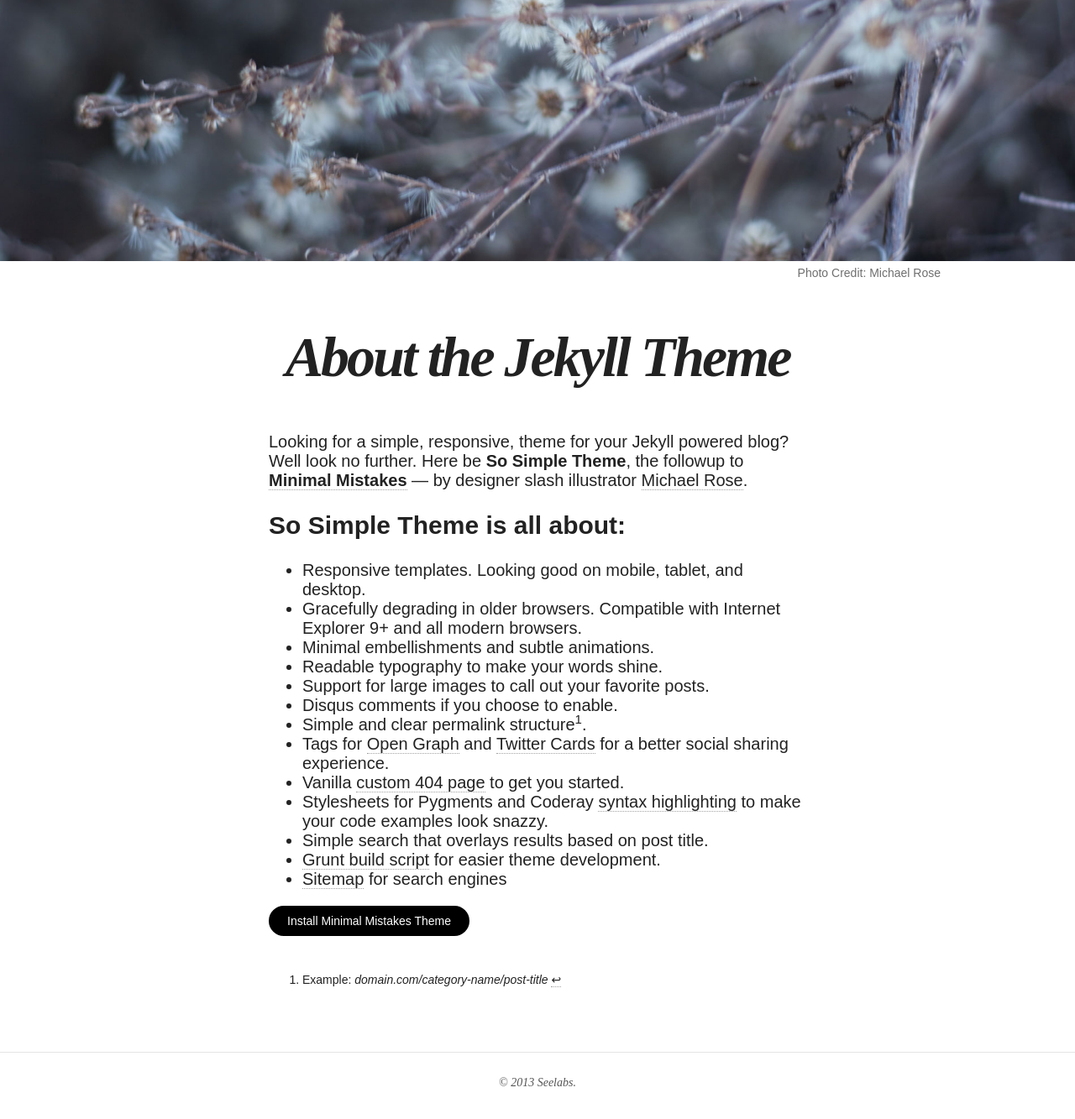
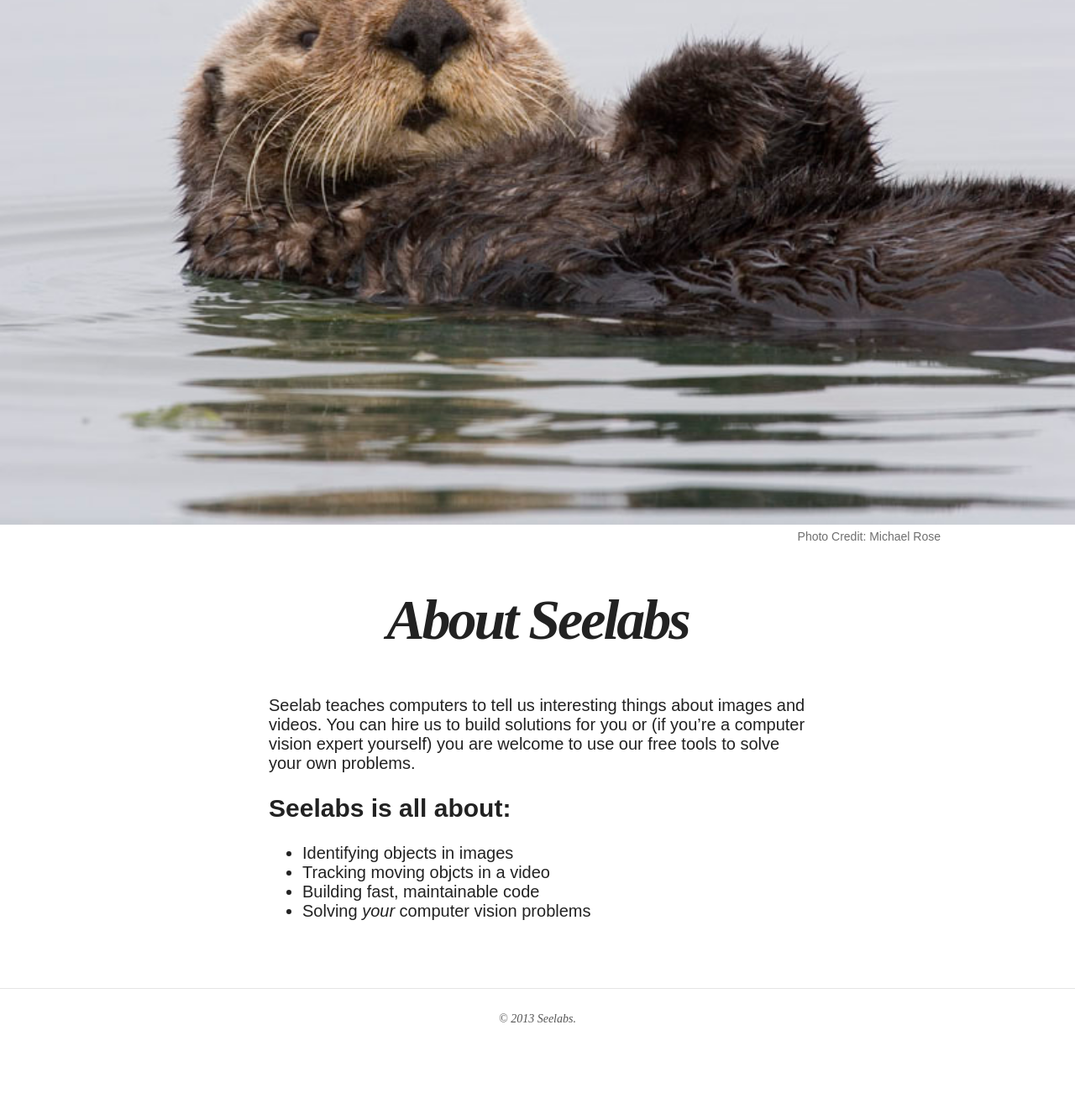
Before and after one commit to seelabs/seelabs.github.io, a Jekyll site: the page built from about.md, in a window 1280 px wide and 1400 px high, scrolled down 383 px. Shown: the top 1333 px of the window at 84% size. Built offline with Jekyll 4.4.1, drawn with Linux system fonts in a browser that asks for light colours; nearby versions of some CDN libraries; some of the changed text lies outside the part shown.

Commit message:
Changed about.md page from template to first draft.

```diff
--- a/_config.yml
+++ b/_config.yml
@@ -1,5 +1,5 @@
 title:            Seelabs
-description:      Seelabs developers blog
+description:      Applied Imaging
 logo:             site-logo.png
 disqus_shortname:
 search:           true
@@ -10,7 +10,7 @@
 owner:
   name:           Seelabs
   avatar:         bio-photo.jpg
-  email:          info@seelabs.com
+  email:          scott.determan@yahoo.com
   # Social networking links used in footer. Update and remove as you like.
   twitter:        MonkScott
   facebook:
@@ -36,11 +36,6 @@
     url: /about
   - title: Articles
     url: /articles
-  - title: Theme Setup
-    url: /theme-setup
-  - title: Made Mistakes
-    url: http://mademistakes.com
-    external: true
 
 # http://en.wikipedia.org/wiki/List_of_tz_database_time_zones
 timezone:    America/New_York
--- a/about.md
+++ b/about.md
@@ -1,33 +1,20 @@
 ---
 layout: page
 permalink: /about/index.html
-title: About the Jekyll Theme
-tags: [Jekyll, theme, simple, minimal, minimalism, responsive]
-modified: 2013-09-13
+title: About Seelabs
+tags: []
+modified: 2013-11-07
 image:
-  feature: so-simple-sample-image-4.jpg
+  feature: otter1.jpg
   credit: Michael Rose
-  creditlink: http://mademistakes.com
+  creditlink: http://www.flickr.com/photos/mikebaird/398077070/
 ---
 
-Looking for a simple, responsive, theme for your Jekyll powered blog? Well look no further. Here be **So Simple Theme**, the followup to [**Minimal Mistakes**](http://mmistakes.github.io/minimal-mistakes) --- by designer slash illustrator [Michael Rose](http://mademistakes).
+Seelab teaches computers to tell us interesting things about images and videos. You can hire us to build solutions for you or (if you're a computer vision expert yourself) you are welcome to use our free tools to solve your own problems.
 
-## So Simple Theme is all about:
+## Seelabs is all about:
 
-* Responsive templates. Looking good on mobile, tablet, and desktop.
-* Gracefully degrading in older browsers. Compatible with Internet Explorer 9+ and all modern browsers.
-* Minimal embellishments and subtle animations.
-* Readable typography to make your words shine.
-* Support for large images to call out your favorite posts.
-* Disqus comments if you choose to enable.
-* Simple and clear permalink structure[^1].
-* Tags for [Open Graph](https://developers.facebook.com/docs/opengraph/) and [Twitter Cards](https://dev.twitter.com/docs/cards) for a better social sharing experience.
-* Vanilla [custom 404 page]({{ site.url }}/404.html) to get you started.
-* Stylesheets for Pygments and Coderay [syntax highlighting](http://mmistakes.github.io/articles/so-simple-theme/code-highlighting-post/) to make your code examples look snazzy.
-* Simple search that overlays results based on post title.
-* [Grunt build script]({{ site.url }}/theme-setup/index.html#theme-development) for easier theme development.
-* [Sitemap](https://github.com/mmistakes/so-simple-theme/blob/master/sitemap.xml) for search engines
-
-<a markdown="0" href="{{ site.url }}/theme-setup" class="btn">Install Minimal Mistakes Theme</a>
-
-[^1]: Example: *domain.com/category-name/post-title*
+* Identifying objects in images
+* Tracking moving objcts in a video
+* Building fast, maintainable code
+* Solving _your_ computer vision problems
```
Also changed, not shown: images/otter1.jpg (added).
